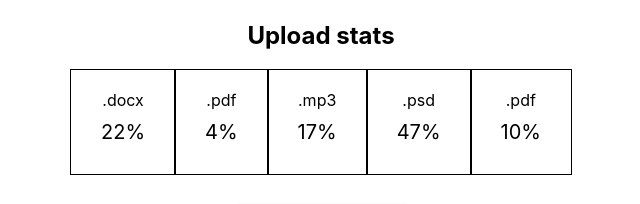
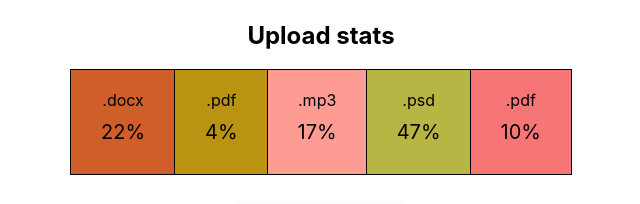
Before and after one commit to VitalikN/goit-react-hw-01-components, a React (Create React App) app: page / in a window 1280 px wide. Shown: the part 378-582 px from the top of the page, without its empty margins (319-959 px from the left). Built offline with nearby package versions, Linux system fonts and the light colour scheme.

Commit message:
backgroundColor random

```diff
--- a/src/components/Statistics/Statistics.jsx
+++ b/src/components/Statistics/Statistics.jsx
@@ -1,9 +1,9 @@
 import PropTypes from 'prop-types';
 import css from './Statistics.module.css';
 
-// function getRandomHexColor() {
-//   return `${Math.floor(Math.random() * 16777215).toString(16)}`;
-// }
+function getRandomHexColor() {
+  return '#' + Math.floor(Math.random() * 16777215).toString(16);
+}
 export const Statistics = ({ title = 'Upload stats', stats }) => {
   return (
     <section className={css.statistics}>
@@ -11,7 +11,11 @@ export const Statistics = ({ title = 'Upload stats', stats }) => {
 
       <ul className={css.stat__list}>
         {stats.map(el => (
-          <li className={css.item} key={el.id}>
+          <li
+            className={css.item}
+            key={el.id}
+            style={{ backgroundColor: getRandomHexColor() }}
+          >
             <span className="label">{el.label}</span>
             <span className={css.percentage}>{el.percentage}%</span>
           </li>
```
